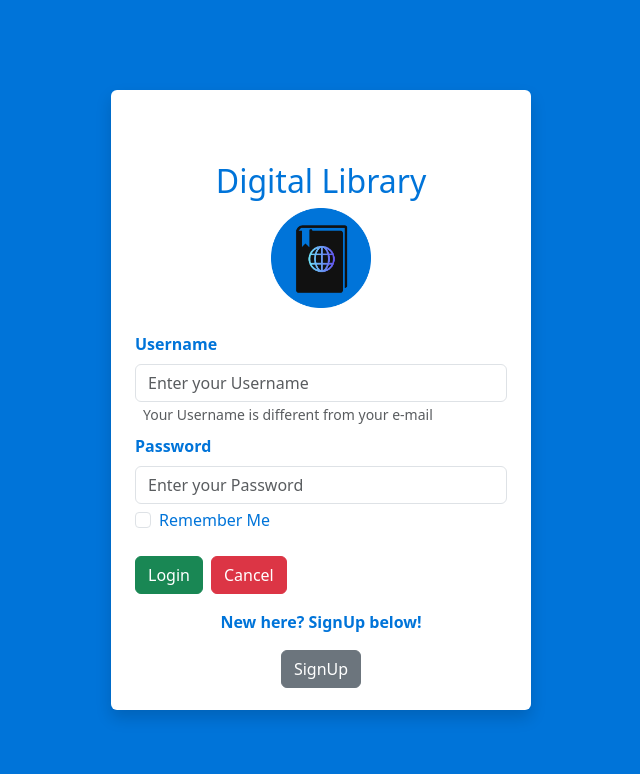
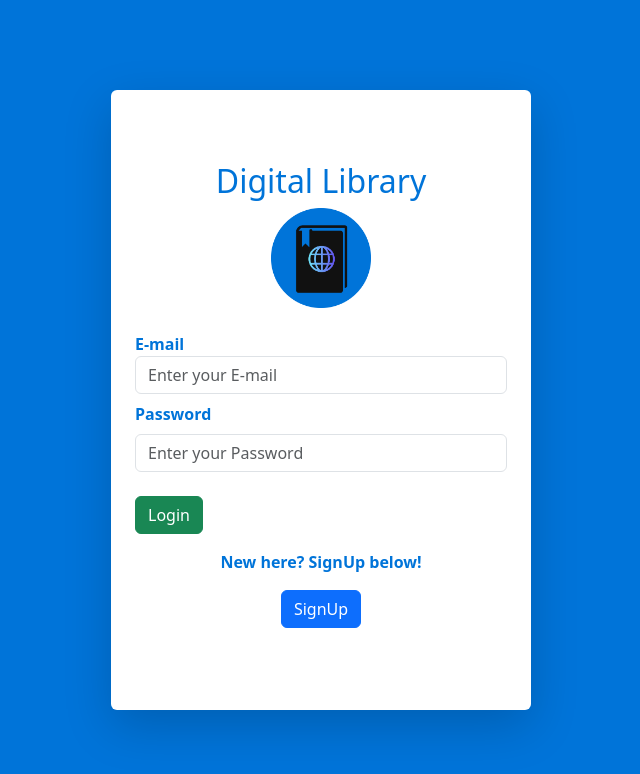
Before and after one commit to SaiNiranjanChitturi/Digital-Library, a React (Create React App) app in the folder Frontend/digital-library/: page / in a window 1280 px wide. Shown: the top 774 px of the page, without its empty margins (319-959 px from the left). Built offline with nearby package versions, Linux system fonts and the light colour scheme.

Commit message:
Update Login.js

```diff
--- a/Frontend/digital-library/src/components/Login.js
+++ b/Frontend/digital-library/src/components/Login.js
@@ -1,34 +1,70 @@
-import React from 'react';
+import React, {useState} from 'react';
 import Logo from '../images/digital-library-logo.png';
 function Login() {
+    const [email, setEmail] = useState('');
+    const [password, setPassword] = useState('');
+    const [error, setError] = useState('');
+    const [isLoading, setIsLoading] = useState(false);
+    const handleSubmit = async (e) => {
+        e.preventDefault();
+        setIsLoading(true);
+        setError('');
+        try {
+            const response = await fetch('http://localhost:8085/api/login', {
+                method: 'POST',
+                headers: { 'Content-Type': 'application/json' },
+                body: JSON.stringify({ email, password }),
+            });
+            if(response.ok) {
+                const data = await response.json();
+                console.log('Login successful:', data);
+            } else {
+                const errorData = await response.json();
+                setError(errorData.message || 'Login failed');
+            }
+
+        }
+        catch (error) {
+            console.error('Error:', error);
+            setError('An error occurred. Please try again later.');
+        }
+        finally {
+            setIsLoading(false);
+        }
+    }
     return (
         <div className="d-flex justify-content-center align-items-center" style={{ backgroundColor: '#0074d9',width:'100vw', height: '100vh'}}>
-        <div className= "bg-white text-white p-4 rounded shadow login-container" style={{ width:'420px', height:'620px', maxwidth: '420px', maxheight: '620px'}}>
+            <div className= "shadow-lg bg-white text-white p-4 rounded shadow login-container" style={{ width:'420px', height:'620px', maxWidth: '420px', maxHeight: '620px'}}>
                 <h2 className="text-center mt-5" style={ {color: '#0074d9'}}>Digital Library<br/></h2>
                 <div className="text-center">
                     <img src= {Logo} alt="Library" height="100 px" width="100 px" className="img-fluid" />
                 </div>
-                <form>
+                    <form onSubmit={handleSubmit} className="mt-4">
                         <div className='form-group mt-4'>
-                        <label for="username" className="form-label" style={ {color: '#0074d9', fontWeight: 'bold'}}>Username</label>
-                        <input type="text" className="form-control" id="username" placeholder="Enter your Username" />
-                        <small id="usernameHelp" className="form-text text-muted p-2">Your Username is different from your e-mail</small>
+                            <label htmlFor="email" className="email-label" style={ {color: '#0074d9', fontWeight: 'bold'}}>E-mail</label>
+                            <input type="email" className="form-control" id="email" placeholder="Enter your E-mail" required
+                            onChange={(e) => setEmail(e.target.value)}
+                            value={email}
+                            />
                         </div>
                         <div className='form-group mt-2' style={ {color: '#0074d9', fontWeight: 'bold'}}>
-                        <label for="password" className="form-label">Password</label>
-                        <input type="password" className="form-control" id="password" placeholder="Enter your Password" />
+                            <label htmlFor="password" className="form-label">Password</label>
+                            <input type="password" className="form-control" id="password" placeholder="Enter your Password" required
+                            onChange={(e) => setPassword(e.target.value)}
+                            value={password}
+                            />
                         </div>
-                    <div className="form-check mt-1">
-                        <label className="form-check-label" for="rememberMe" style={ {color: '#0074d9'}}>Remember Me</label>
-                        <input type="checkbox" className="form-check-input" id="rememberMe" />
+                        {error && (
+                        <div className="alert alert-danger mt-3 text-center">
+                            {error}
                         </div>
+                    )}
                     <div className="mb-3 mt-4 d-flex gap-2">
-                    <button type="submit" className="btn btn-success">Login</button>
-                    <button type="button" className="btn btn-danger">Cancel</button>
+                        <button type="submit" className="btn btn-success" disabled={isLoading}>{isLoading ? "Logging in" : "Login"}</button>
                     </div>
                     <div className="mb-3 text-center">
                         <p style={ {color: '#0074d9',  fontWeight:'bolder'}}>New here? SignUp below!</p>
-                    <button type="button" className="btn btn-secondary">SignUp</button>
+                        <button type="button" className="btn btn-primary">SignUp</button>
                     </div>
                 </form>
             </div>
```
Lines whose indentation alone changed are shown as unchanged.
